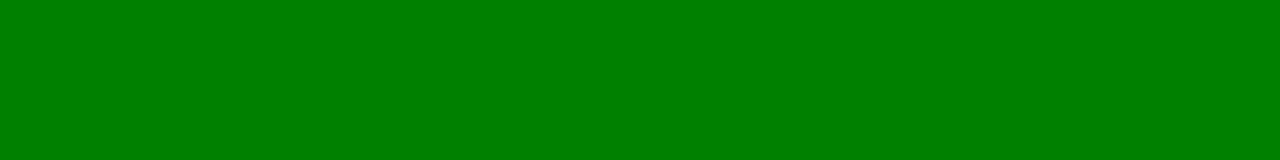
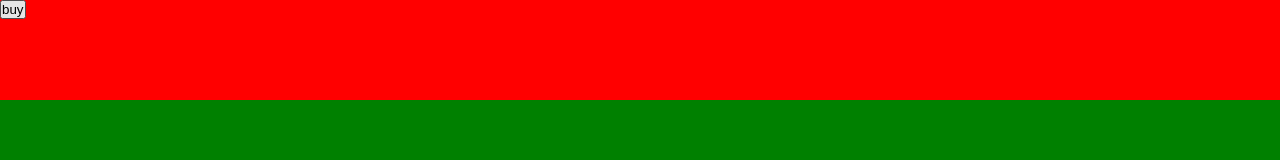
Before and after one commit to kkaijin/stekpottery, a plain HTML site: page index.html in a window 1280 px wide. Drawn offline with Linux system fonts and the light colour scheme.

Commit message:
change header

```diff
--- a/index.html
+++ b/index.html
@@ -8,7 +8,11 @@
     <title>Document</title>
 </head>
 <body>
-    <header></header>
+    <header>
+        <button>
+            <p>buy</p>
+        </button>
+    </header>
     <main></main>
     <footer></footer>
 </body>
--- a/style.css
+++ b/style.css
@@ -7,3 +7,8 @@
 body{
     background-color: green;
 }
+header{
+    height: 100px;
+    background-color: red;
+
+}
```
